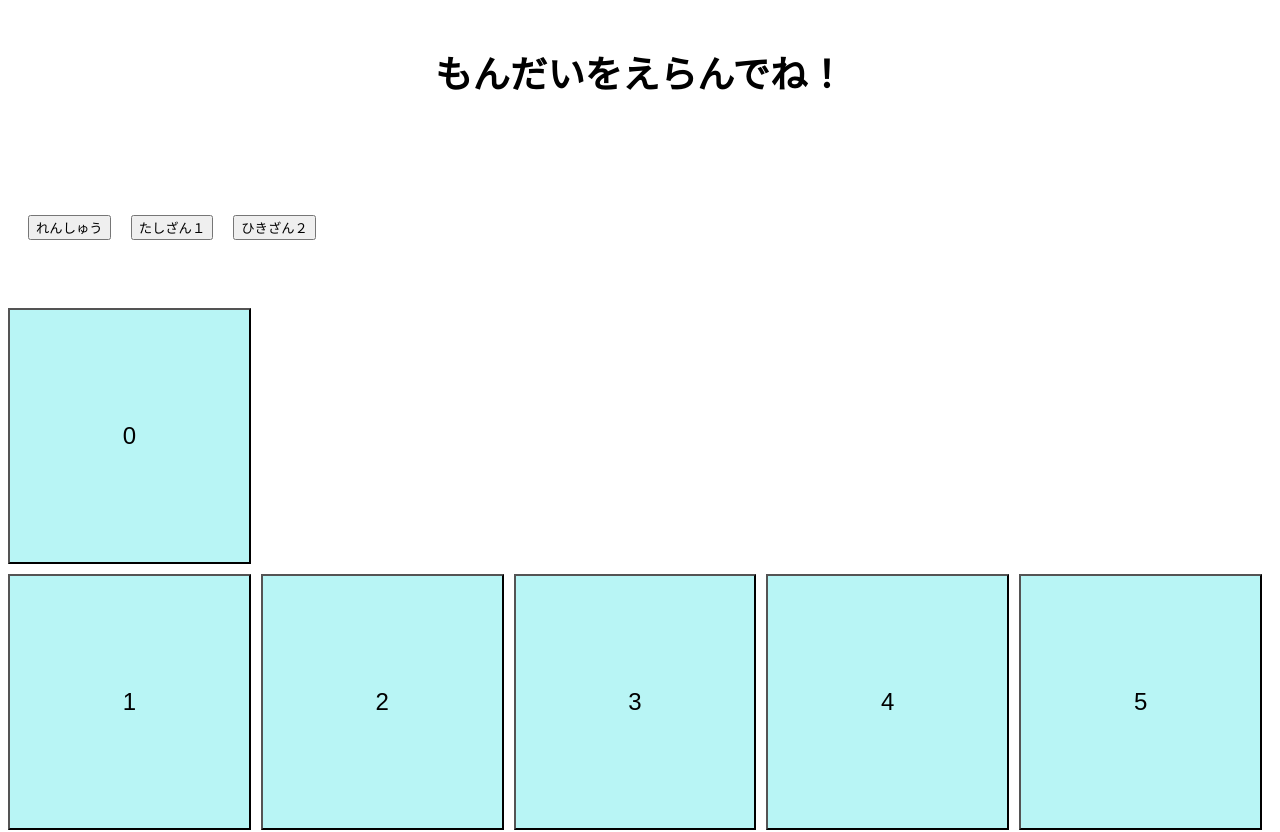
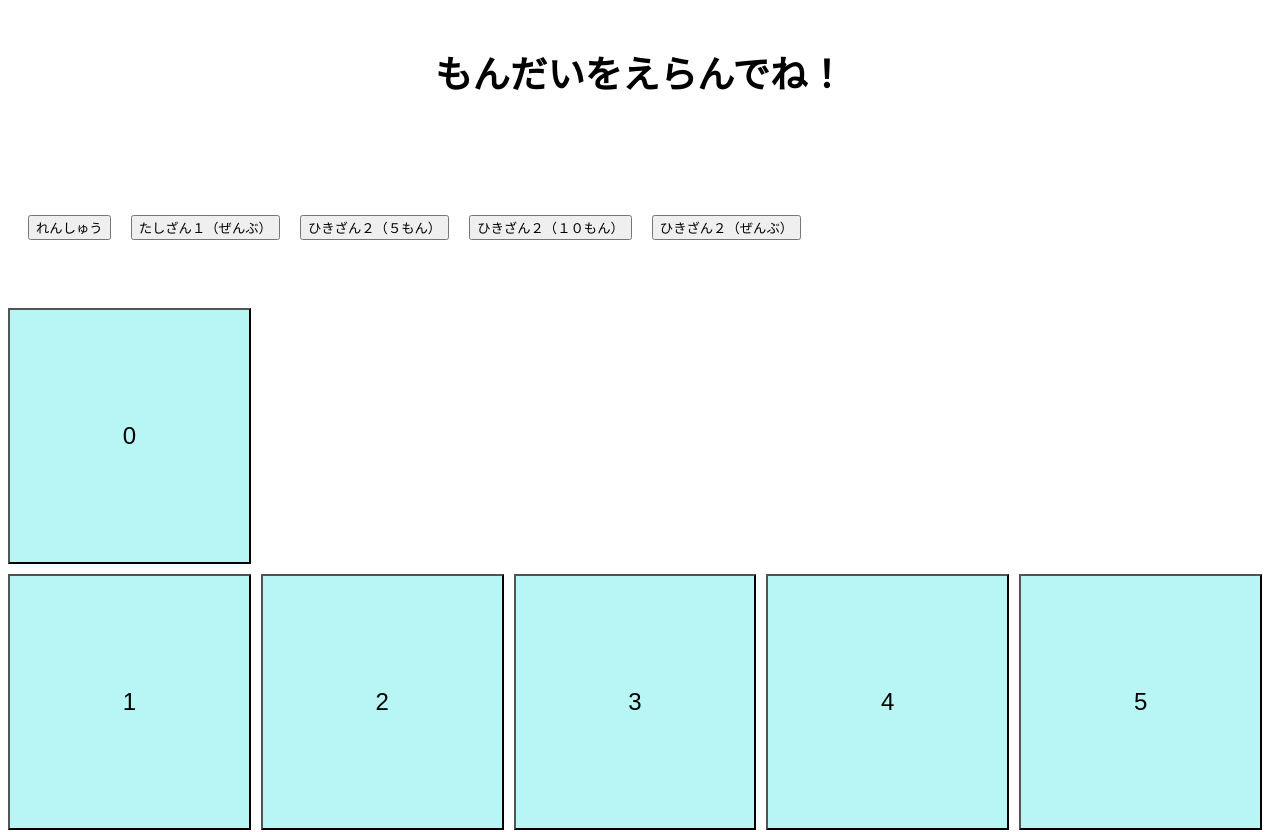
Before and after one commit to tomobou/react-calc-quiz, a React (Create React App) app: page / in a window 1280 px wide. Shown: the top 832 px of the page. Built offline with nearby package versions, Linux system fonts and the light colour scheme.

Commit message:
add quiz buttons

```diff
--- a/src/components/QuizSelector.tsx
+++ b/src/components/QuizSelector.tsx
@@ -19,8 +19,10 @@ export default class QuizSelector extends React.Component<QuizSelectorProps> {
     constructor(props: QuizSelectorProps | Readonly<QuizSelectorProps>) {
         super(props);
         this.quizButtons.push({name:"れんしゅう", quizBook:tasizan1, quizCount: 3});
-        this.quizButtons.push({name:"たしざん１", quizBook:tasizan1});
-        this.quizButtons.push({name:"ひきざん２", quizBook:hikizan2});
+        this.quizButtons.push({name:"たしざん１（ぜんぶ）", quizBook:tasizan1});
+        this.quizButtons.push({name:"ひきざん２（５もん）", quizBook:hikizan2, quizCount: 5});
+        this.quizButtons.push({name:"ひきざん２（１０もん）", quizBook:hikizan2, quizCount: 10});
+        this.quizButtons.push({name:"ひきざん２（ぜんぶ）", quizBook:hikizan2});
     }
     render() {
         return (
```
